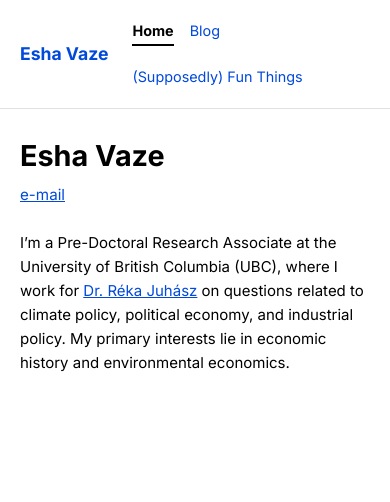
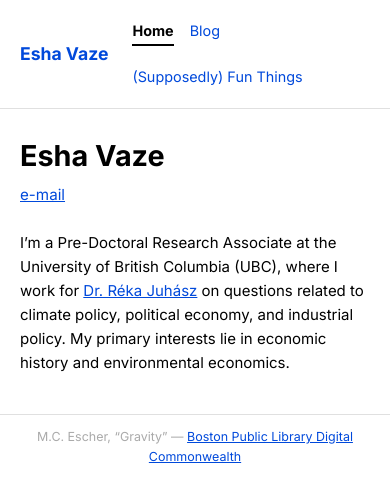
Before and after one commit to vaze-esha/vaze-esha.github.io, a Jekyll site: the page built from index.md, in a window 390 px wide. Shown: the top 502 px of the page. Built offline with Jekyll 4.4.1, drawn with Linux system fonts in a browser that asks for light colours.

Commit message:
Add Escher Gravity image to sidebar and footer credit on non-post pages
- Image appears below search bar in left sidebar, hidden on blog posts
- Footer credit: M.C. Escher, "Gravity" via Boston Public Library Digital Commonwealth
- Fix double grey line above search: sidebar-toc-section border only shows when non-empty (:not(:empty))
- body { flex-wrap: wrap } so footer spans full width as a second flex row

Co-Authored-By: Claude Sonnet 4.6 <noreply@anthropic.com>

```diff
--- a/_includes/sidebar.html
+++ b/_includes/sidebar.html
@@ -8,3 +8,8 @@
 <form class="search-form" id="search-form">
   <input type="text" class="search-input" id="search-input" placeholder="Search...">
 </form>
+{% unless page.layout == 'post' %}
+<div class="sidebar-artwork">
+  <img src="/assets/images/escher-gravity.png" alt="M.C. Escher, Gravity">
+</div>
+{% endunless %}
--- a/_layouts/default.html
+++ b/_layouts/default.html
@@ -22,6 +22,11 @@
   <main class="main-content">
     {{ content }}
   </main>
+  {% unless page.layout == 'post' %}
+  <footer class="site-footer">
+    M.C. Escher, &#8220;Gravity&#8221; &mdash; <a href="https://www.digitalcommonwealth.org/search?f%5Bcollection_name_ssim%5D%5B%5D=M.+C.+Escher+%281898-1972%29.+Prints+and+Drawings&f%5Binstitution_name_ssi%5D%5B%5D=Boston+Public+Library">Boston Public Library Digital Commonwealth</a>
+  </footer>
+  {% endunless %}
   <script>
     (function () {
       var sf = document.getElementById('search-form');
--- a/assets/css/style.css
+++ b/assets/css/style.css
@@ -11,6 +11,8 @@ html, body {
 
 body {
   display: flex;
+  flex-wrap: wrap;
+  align-content: flex-start;
   min-height: 100vh;
   font-family: 'Inter', -apple-system, BlinkMacSystemFont, "Segoe UI", sans-serif;
   color: black;
@@ -285,6 +287,9 @@ hr {
 .sidebar-toc-section {
   margin-top: 1.5rem;
   padding-top: 1rem;
+}
+
+.sidebar-toc-section:not(:empty) {
   border-top: 1px solid #f0f0f0;
 }
 
@@ -336,6 +341,28 @@ hr {
   font-size: 0.82rem;
 }
 
+/* ── Sidebar artwork ── */
+
+.sidebar-artwork {
+  margin-top: 1.5rem;
+}
+
+.sidebar-artwork img {
+  width: 100%;
+  display: block;
+}
+
+/* ── Site footer ── */
+
+.site-footer {
+  flex-basis: 100%;
+  border-top: 1px solid #e0e0e0;
+  padding: 0.75rem 1.5rem;
+  font-size: 0.78rem;
+  color: #aaa;
+  text-align: center;
+}
+
 /* ── Responsive: collapse sidebar to top bar below 700px ── */
 
 @media (max-width: 700px) {
@@ -359,6 +386,10 @@ hr {
   .site-title {
     margin-bottom: 0;
     white-space: nowrap;
+  }
+
+  .sidebar-artwork {
+    display: none;
   }
 
   .sidebar-nav {
```
Also changed, not shown: 11 other files.
